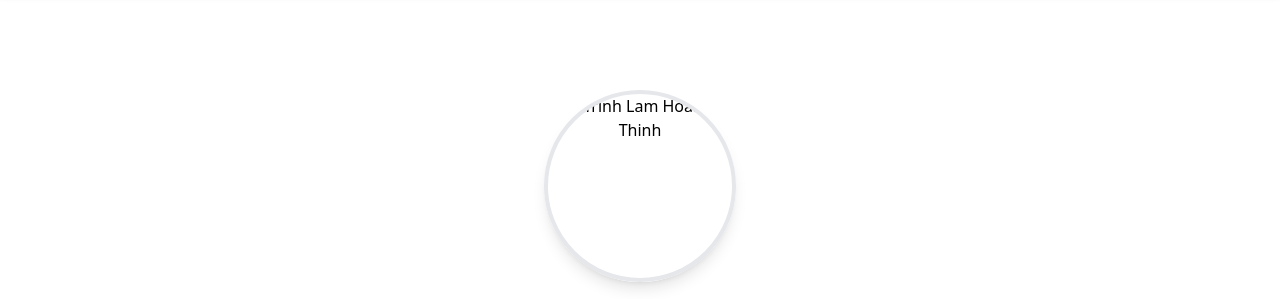
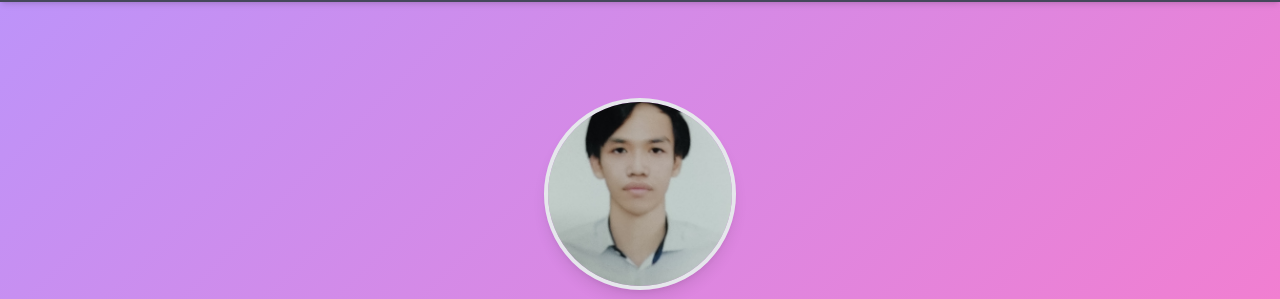
Before and after one commit to HoangThinh2024/Portfolio, a plain HTML site: page index.html in a window 1280 px wide. Shown: the part 62-361 px from the top of the page. Drawn offline with nearby package versions, Linux system fonts and the light colour scheme; the site is published under a folder, as on GitHub Pages, so addresses that start at the root find nothing.

Commit message:
Update index.html

```diff
--- a/index.html
+++ b/index.html
@@ -7,7 +7,7 @@
     <script src="https://cdn.tailwindcss.com"></script>
     <link href="https://fonts.googleapis.com/css2?family=Inter:wght@400;500;600;700&display=swap" rel="stylesheet">
     <link rel="stylesheet" href="https://cdnjs.cloudflare.com/ajax/libs/font-awesome/6.0.0-beta3/css/all.min.css">
-    <link rel="stylesheet" href="/assets/css/styles.css">
+    <link rel="stylesheet" href="assets/css/styles.css">
 </head>
 <body class="antialiased dracula-bg text-dracula-foreground">
 
@@ -40,7 +40,7 @@
 
     <section id="about" class="py-16 md:py-24 bg-dracula-gradient text-dracula-foreground animate-on-scroll">
         <div class="container mx-auto px-6 text-center">
-<img src="/assets/image/anh_CV.jpg" alt="Trinh Lam Hoang Thinh" class="w-48 h-48 md:w-48 md:h-48 rounded-full mx-auto mb-8 border-4 border-dracula-foreground shadow-lg object-cover">            <h1 class="text-4xl md:text-5xl font-bold mb-2">Trinh Lam Hoang Thinh</h1>
+<img src="assets/image/anh_CV.jpg" alt="Trinh Lam Hoang Thinh" class="w-48 h-48 md:w-48 md:h-48 rounded-full mx-auto mb-8 border-4 border-dracula-foreground shadow-lg object-cover">            <h1 class="text-4xl md:text-5xl font-bold mb-2">Trinh Lam Hoang Thinh</h1>
             <h2 class="text-2xl md:text-3xl font-light mb-6 text-dracula-cyan">Full Stack Developer</h2>
             <p class="text-lg md:text-xl max-w-3xl mx-auto mb-8 leading-relaxed">
                 Full Stack Developer with expertise in building scalable web applications using modern JavaScript frameworks, RESTful APIs, and cloud infrastructure. Skilled in machine learning, AI systems, and data processing with strong foundations in both front-end and back-end development.
@@ -235,6 +235,6 @@
         <p>&copy; <span id="currentYear"></span> Trinh Lam Hoang Thinh. All rights reserved.</p>
     </footer>
 
-    <script src="/assets/js/script.js"></script>
+    <script src="assets/js/script.js"></script>
 </body>
 </html>
```
